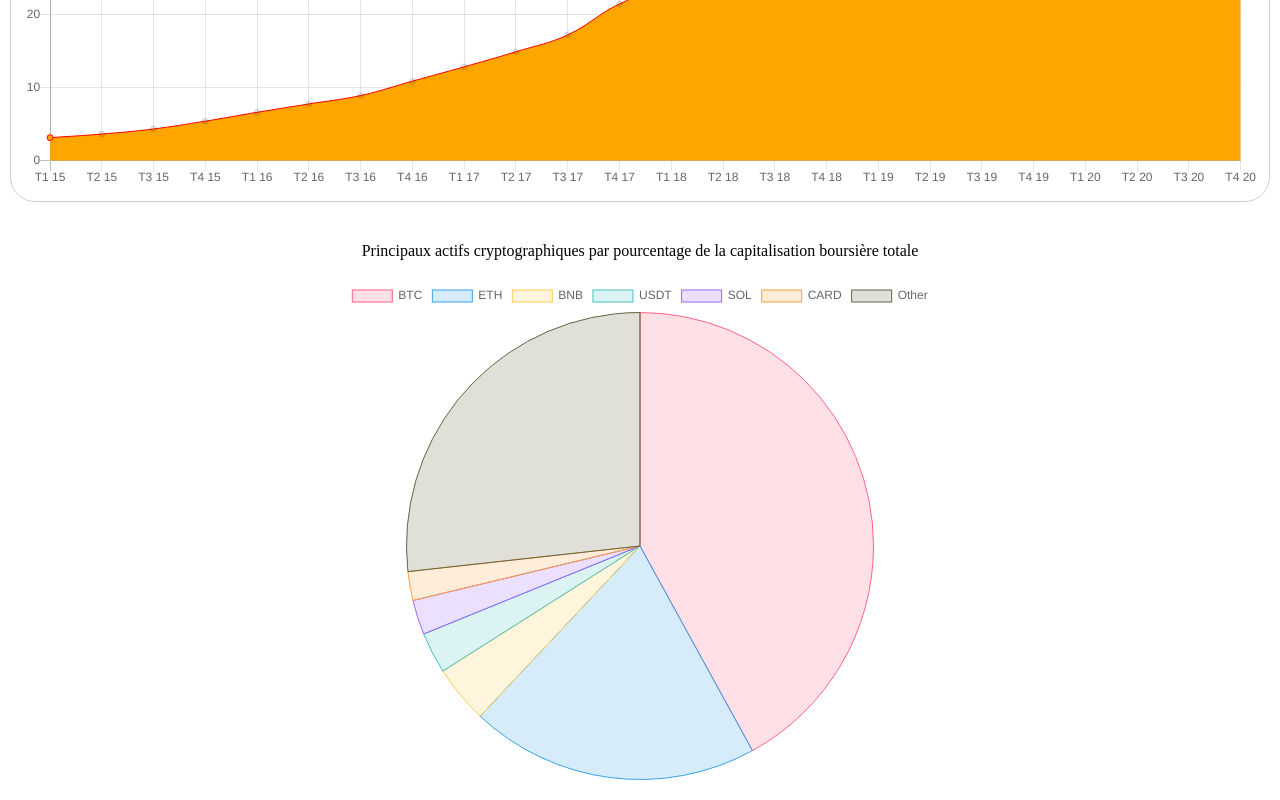
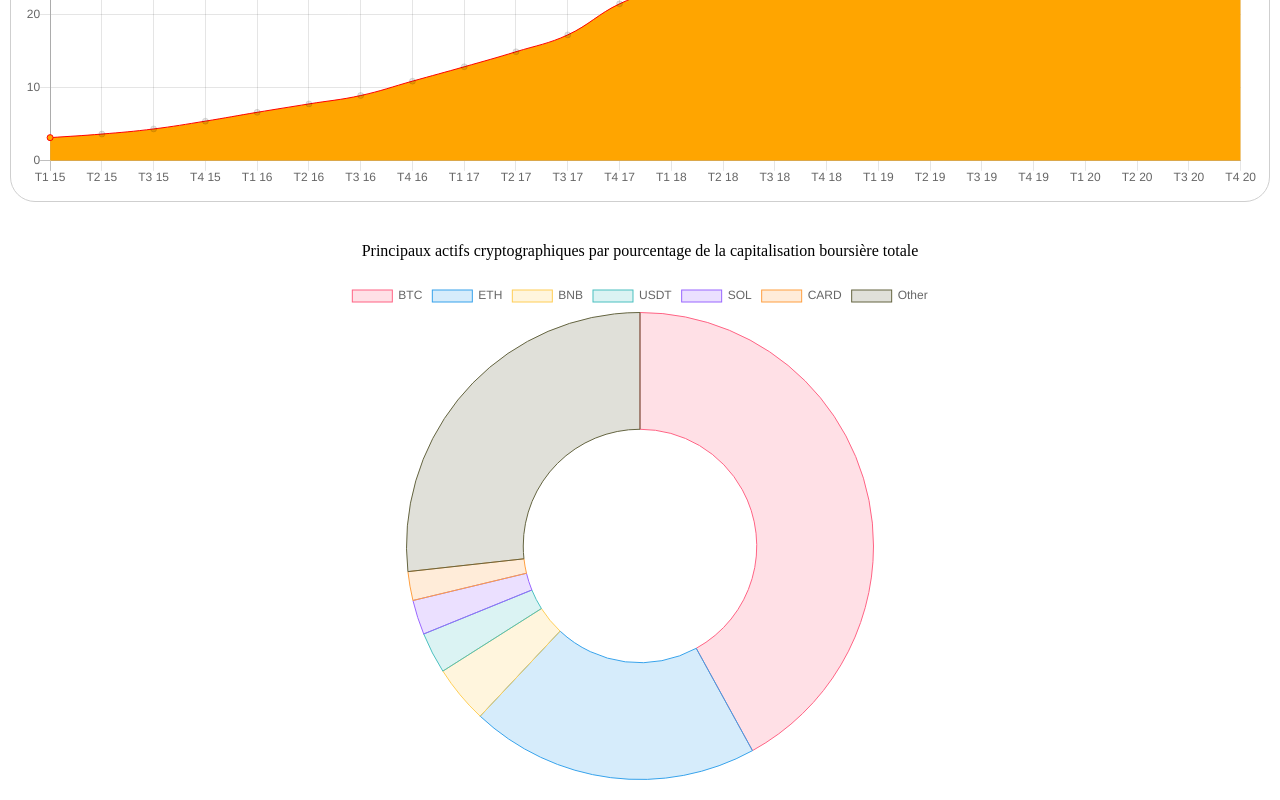
Before and after one commit to Yousopp/myapp, a React (Create React App) app: page / in a window 1280 px wide. Shown: the part 330-1130 px from the top of the page. Built offline with nearby package versions, Linux system fonts and the light colour scheme; the HTML template or start-up script is replaced by a standard one.

Commit message:
Second commit

```diff
--- a/src/components/PieChart.js
+++ b/src/components/PieChart.js
@@ -1,10 +1,10 @@
 import React from "react"
-import { Pie } from 'react-chartjs-2'
+import { Doughnut } from 'react-chartjs-2'
 
 const PieChart = () => {
     return (
         <div>
-            <Pie
+            <Doughnut
                 data={{
                     labels: ['BTC', 'ETH', 'BNB', 'USDT', 'SOL', 'CARD', 'Other'],
                     datasets: [
```
